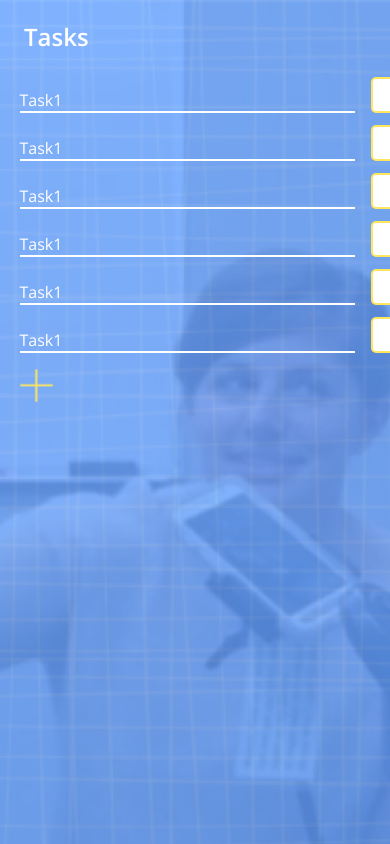
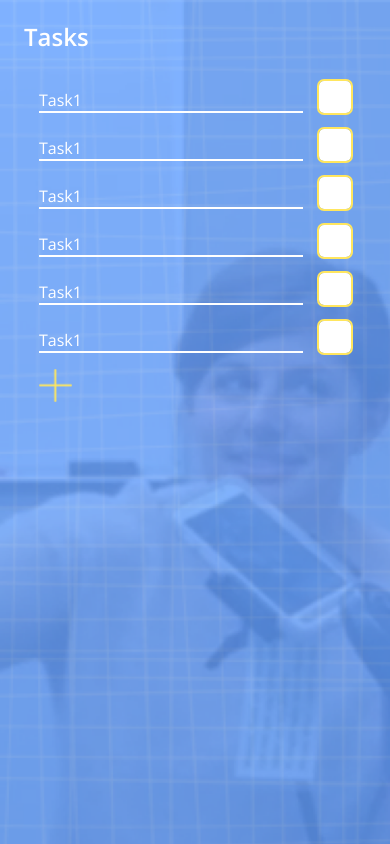
Before and after one commit to BinaryDog109/therapy-box-hackathon, a React (Create React App) app: page / in a window 390 px wide. Built offline with nearby package versions, Linux system fonts and the light colour scheme.

Commit message:
Include customised checkbox in the width calculation - More responsive layout

```diff
--- a/src/pages/Tasks/TaskPage.module.css
+++ b/src/pages/Tasks/TaskPage.module.css
@@ -1,5 +1,5 @@
 .container {
-    width: 90%;
+    width: 80%;
     max-width: 600px;
     margin: 0 auto;
     text-align: left;
--- a/src/pages/Tasks/components/TaskItem.module.css
+++ b/src/pages/Tasks/components/TaskItem.module.css
@@ -6,7 +6,7 @@
     flex-grow: 1;
 }
 .task-item label {
-    margin-left: 1em;
+    margin-left: 3em;
     position: relative;
 }
 .task-item input[type='checkbox'] {
@@ -26,9 +26,10 @@
     left: 0;
     width: 2em;
     height: 2em;
-    border: 2px solid var(--button-color);
+    outline: 2px solid var(--button-color);
     border-radius: 5px;
     background-color: white;
+    transform: translateX(-100%);
 }
 /* Customed checkmark */
 .task-item label .checkmark {
```
